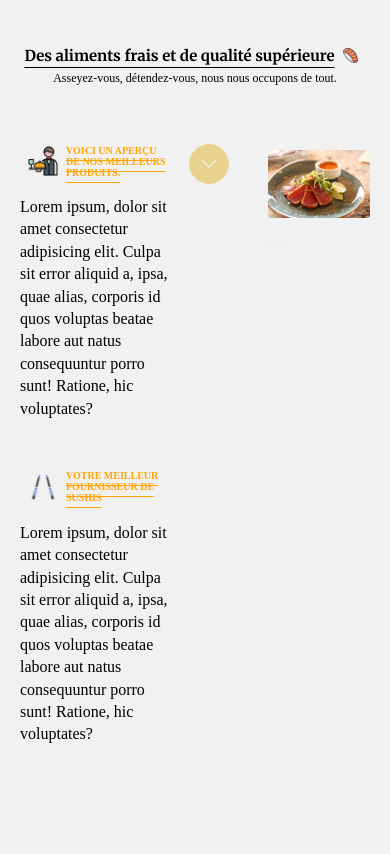
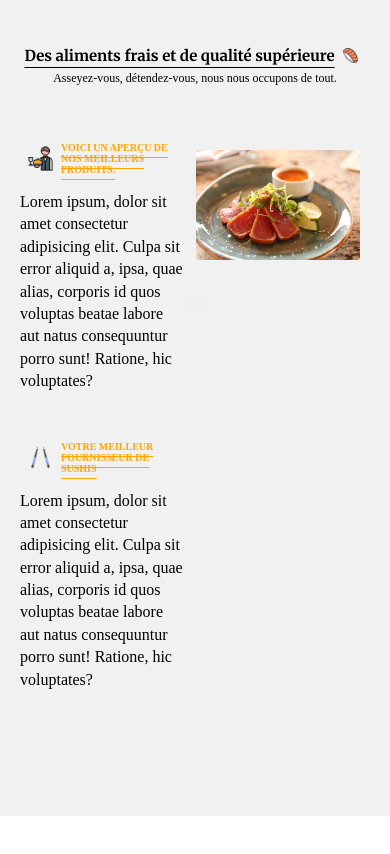
Before and after one commit to LeaVc11/Site-restaurant, a plain HTML site: page index.html in a window 390 px wide. Shown: the part 640-1494 px from the top of the page. After the commit the page ends 1456 px from the top, so only its background shows below. Drawn offline with Linux system fonts and the light colour scheme.

Commit message:
partie carousel pb slide

```diff
--- a/style.css
+++ b/style.css
@@ -172,7 +172,7 @@
 
     .hero-link {
         min-width: 110px;
-        margin: 2px;
+        margin: 5px 0 20px;
         padding: 8px 6px;
         font-size: 16px;
     }
@@ -181,8 +181,12 @@
         display: none;
     }
 
+    .heading-h3 span {
+        font-size: 8px
+    }
+
     .push-down-hero {
-        margin-left: 10px;
+        margin: 10px;
         display: flex;
         justify-content: center;
         align-items: center;
@@ -192,8 +196,8 @@
         background-color: #e8d28d;
         border: 1px solid #e8d28d;
         position: absolute;
-        bottom: 20px;
         left: 46%;
+
     }
 
     .push-down-hero:hover {
@@ -209,6 +213,10 @@
 @media (max-width: 900px) {
     .main-title {
         font-size: 65px;
+    }
+
+    .push-down-hero {
+
     }
 }
 
@@ -251,7 +259,7 @@
 }
 
 .heading-h3 {
-    font-size: 20px;
+    font-size: 15px;
     display: flex;
     align-items: center;
     font-weight: bold;
@@ -286,12 +294,12 @@
         margin-bottom: 52px;
     }
 
-    .heading-h3 {
+    .heading-h3 span {
         font-size: 10px;
     }
 
     .heading-h3 img {
-        width: 30px;
+        width: 25px;
     }
 
     .container {
@@ -315,7 +323,7 @@
     }
 
     .heading-h3 {
-        font-size: 10px;
+        font-size: 25px;
     }
 
 }
@@ -341,39 +349,46 @@
     padding: 50px 20px 125px;
     background-color: #f1f1f1;
 }
+
 .about-content {
     display: flex;
 }
+
 .about-text {
-    width: 60%;
-    margin-right: 96px;
+    width: 90%;
 }
+
 .about-text .heading-h3 {
     margin-bottom: 12px;
 }
+
 .about-text p {
     line-height: 1.4;
 }
+
 .about-text p:nth-child(2) {
     margin-bottom: 44px;
 }
+
 .about-slideshow {
-    width: 40%;
+    width: 100%;
 }
+
 .slideshow-images-container {
-    margin: 12px 0;
+    margin: 12px 10px 30px;
     display: grid;
 }
+
 .about-slideshow img {
     grid-area: 1/1/2/2;
     width: 100%;
     border-radius: 3px;
     opacity: 0;
     visibility: hidden;
-    transition:
-            opacity 0.3s ease-out,
-            visibility 0.3s ease-out;
+    transition: opacity 0.3s ease-out,
+    visibility 0.3s ease-out;
 }
+
 .about-slideshow img.active {
     opacity: 1;
     visibility: visible;
```
